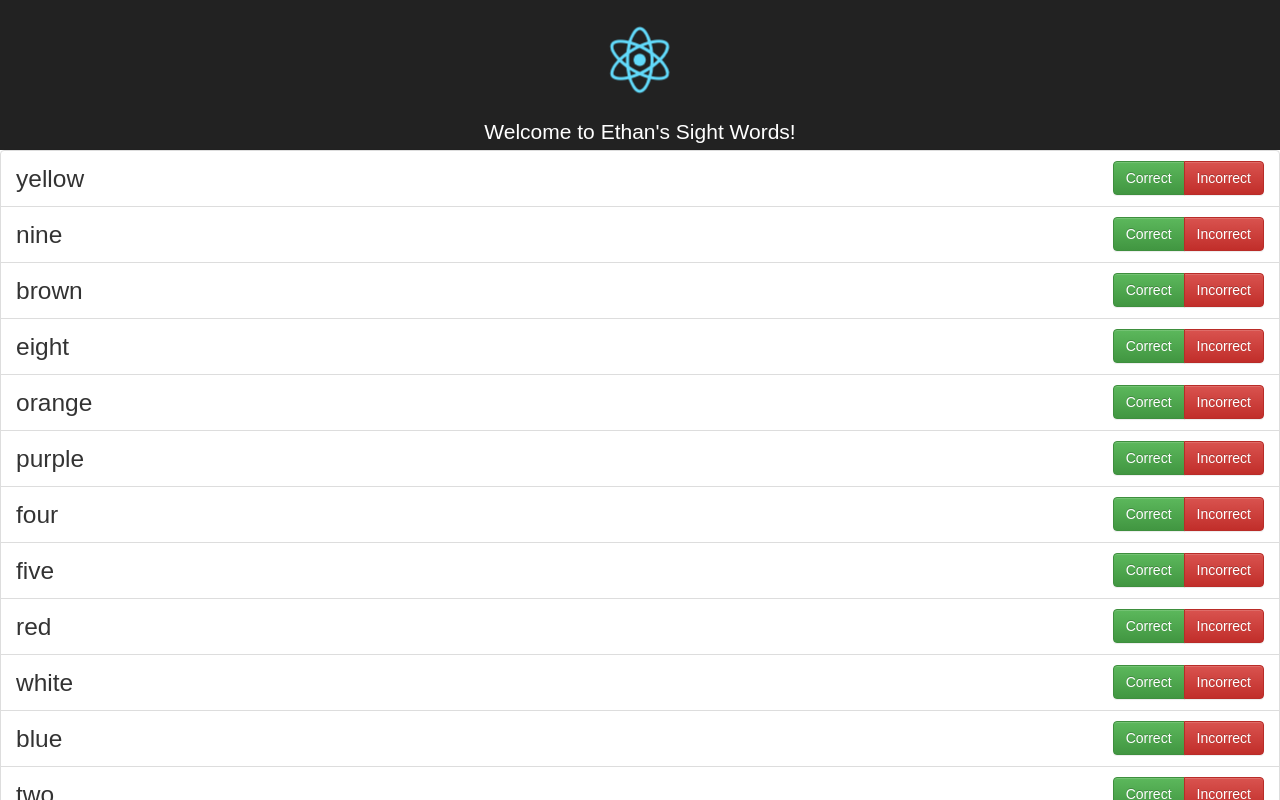
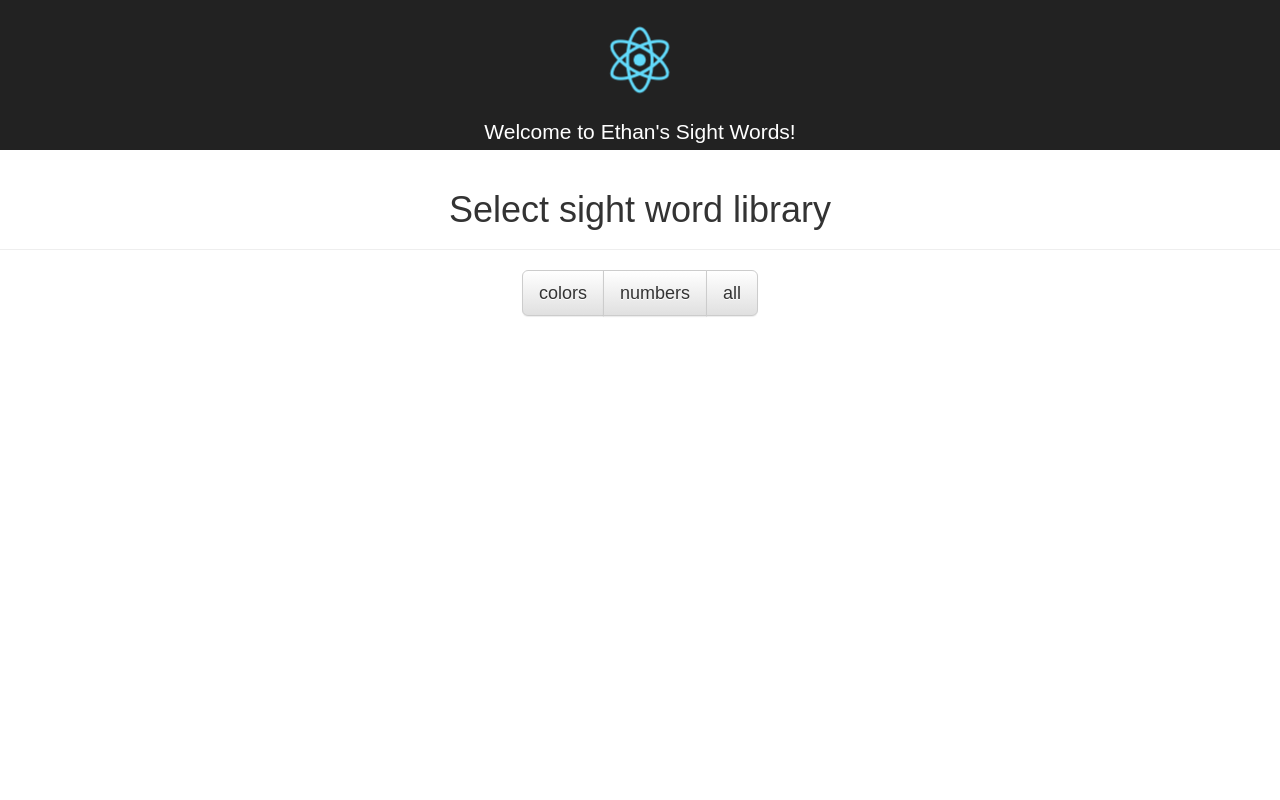
Before and after one commit to davidmginn/sight-words, a React (Create React App) app: page / in a window 1280 px wide. Shown: the top 800 px of the page. Built offline with nearby package versions, Linux system fonts and the light colour scheme.

Commit message:
adds group selection, flash cards

```diff
--- a/src/App.js
+++ b/src/App.js
@@ -13,9 +13,9 @@ class App extends Component {
             <img src={logo} className="App-logo" alt="logo" />
             <h1 className="App-title">Welcome to Ethan's Sight Words!</h1>
           </header>
-        </div>
-        <div>
-          <SightWords />
+          <div>
+            <SightWords />
+          </div>
         </div>
       </Fragment>
     );
--- a/src/sight-words/index.js
+++ b/src/sight-words/index.js
@@ -1,6 +1,56 @@
 import React, { Component, Fragment } from "react";
 import _ from "lodash";
-import { ListGroup, ListGroupItem, Button, ButtonGroup } from "react-bootstrap";
+import { Button, ButtonGroup, PageHeader } from "react-bootstrap";
+
+const WordCard = ({ word, correct, incorrect, selectedWordCollection }) => {
+  if (selectedWordCollection === "") return null;
+
+  return (
+    <Fragment>
+      <PageHeader>{word}</PageHeader>
+      <ButtonGroup bsSize="large">
+        <Button bsStyle="success" onClick={correct}>
+          YES
+        </Button>
+        <Button bsStyle="danger" onClick={incorrect}>
+          NO
+        </Button>
+      </ButtonGroup>
+    </Fragment>
+  );
+};
+
+const Complete = ({ reset, selectedWordCollection }) => {
+  if (selectedWordCollection === "") return null;
+
+  return (
+    <Fragment>
+      <PageHeader>Complete!</PageHeader>
+      <ButtonGroup bsSize="large">
+        <Button onClick={reset}>Start Over?</Button>
+      </ButtonGroup>
+    </Fragment>
+  );
+};
+
+const WordSelection = ({ words, onClick, selectedWordCollection }) => {
+  if (selectedWordCollection !== "") return null;
+
+  return (
+    <Fragment>
+      <PageHeader>Select sight word library</PageHeader>
+      <ButtonGroup bsSize="large">
+        {_.map(words, (word, index) => {
+          return (
+            <Button key={index} onClick={() => onClick(word)}>
+              {word}
+            </Button>
+          );
+        })}
+      </ButtonGroup>
+    </Fragment>
+  );
+};
 
 const numbers = [
   "one",
@@ -33,15 +83,47 @@ class SightWords extends Component {
     super(props);
     this.state = {
       colors: colors,
-      numbers: numbers
+      numbers: numbers,
+      words: [],
+      incorrect: [],
+      wordCollections: ["colors", "numbers", "all"],
+      selectedWordCollection: ""
     };
   }
 
   componentDidMount = () => {
-    let words = _.flatten([this.state.colors, this.state.numbers]);
+    const words = _.flatten([this.state.colors, this.state.numbers]);
+    this.shuffleWords(words);
+  };
+
+  setWordCollection = name => {
+    if (name === "all") {
+      const words = _.flatten([this.state.colors, this.state.numbers]);
+      this.shuffleWords(words);
+    } else {
+      const words = _.get(this.state, name);
+      this.shuffleWords(words);
+    }
+
     this.setState({
-      words: _.shuffle(words),
-      incorrect: []
+      selectedWordCollection: name
+    });
+  };
+
+  shuffleWords = words => {
+    const shuffledWords = _.shuffle(words);
+    this.setState({
+      words: shuffledWords,
+      incorrect: [],
+      selectedWord: shuffledWords[0]
+    });
+  };
+
+  reset = () => {
+    this.setState({
+      words: [],
+      incorrect: [],
+      selectedWordCollection: ""
     });
   };
 
@@ -50,9 +132,16 @@ class SightWords extends Component {
       return w !== word;
     });
 
+    let incorrect = _.remove(this.state.incorrect, w => {
+      return w !== word;
+    });
+
+    let nextWords = words.length > 0 ? words : incorrect;
+
     this.setState({
-      words: words.length > 0 ? words : this.state.incorrect,
-      incorrect: words.length > 0 ? this.state.incorrect : []
+      words: nextWords,
+      incorrect: incorrect,
+      selectedWord: nextWords.length > 0 ? nextWords[0] : ""
     });
   };
 
@@ -64,36 +153,37 @@ class SightWords extends Component {
     let incorrect = this.state.incorrect;
     incorrect.push(word);
 
+    let nextWords = words.length > 0 ? words : incorrect;
     this.setState({
-      words: words.length > 0 ? words : incorrect,
-      incorrect: words.length > 0 ? incorrect : []
+      words: nextWords,
+      incorrect: words.length > 0 ? incorrect : [],
+      selectedWord: nextWords.length > 0 ? nextWords[0] : ""
     });
   };
 
   render() {
-    console.log(this.state.words ? this.state.words.length : "");
     return (
       <Fragment>
-        <ListGroup>
-          {_.map(this.state.words, (word, index) => (
-            <ListGroupItem
-              style={{
-                fontSize: "1.75em"
-              }}
-              key={index}
-            >
-              {word}
-              <ButtonGroup className="pull-right">
-                <Button bsStyle="success" onClick={() => this.correct(word)}>
-                  Correct
-                </Button>
-                <Button bsStyle="danger" onClick={() => this.incorrect(word)}>
-                  Incorrect
-                </Button>
-              </ButtonGroup>
-            </ListGroupItem>
-          ))}
-        </ListGroup>
+        <WordSelection
+          words={this.state.wordCollections}
+          onClick={this.setWordCollection}
+          selectedWordCollection={this.state.selectedWordCollection}
+        />
+        {this.state.selectedWordCollection !== "" ? null : null}
+
+        {this.state.words.length > 0 ? (
+          <WordCard
+            word={this.state.selectedWord}
+            correct={() => this.correct(this.state.selectedWord)}
+            incorrect={() => this.incorrect(this.state.selectedWord)}
+            selectedWordCollection={this.state.selectedWordCollection}
+          />
+        ) : (
+          <Complete
+            reset={this.reset}
+            selectedWordCollection={this.state.selectedWordCollection}
+          />
+        )}
       </Fragment>
     );
   }
```
